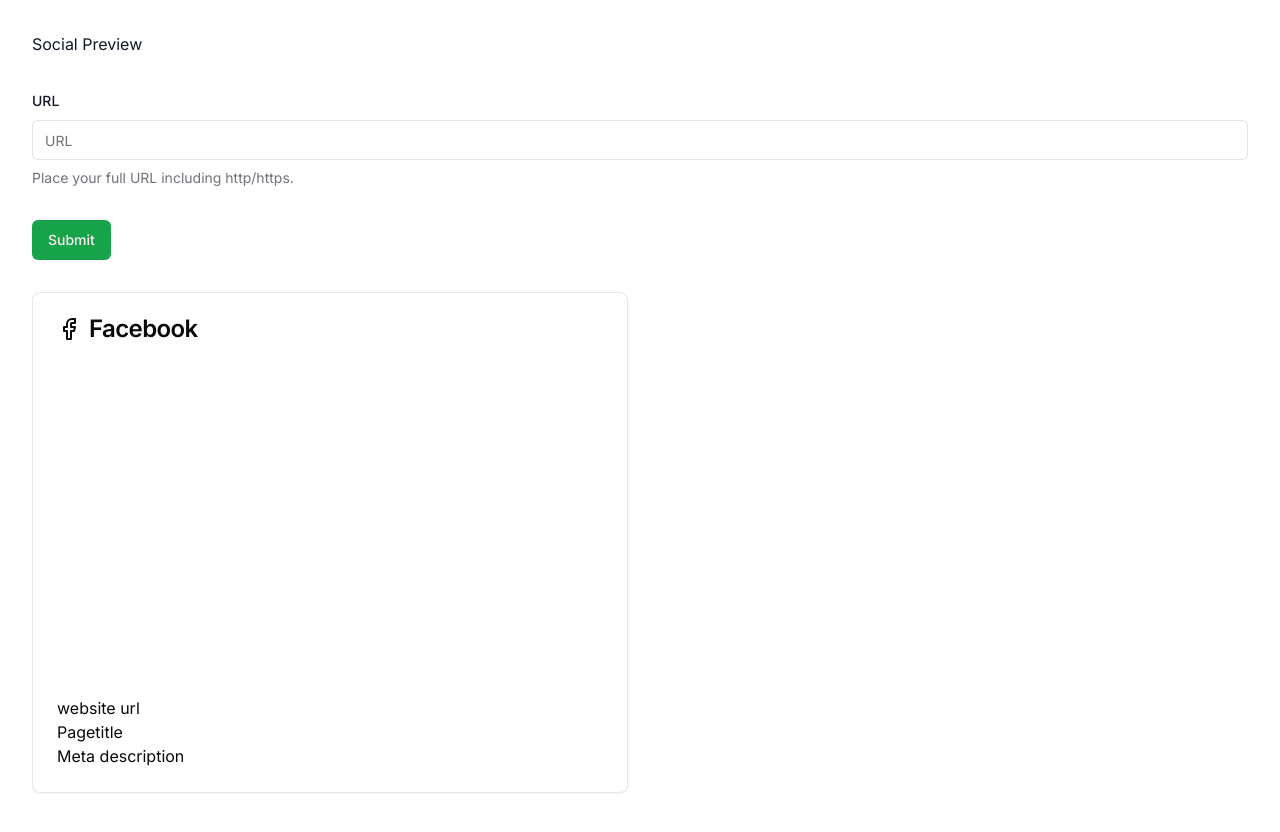
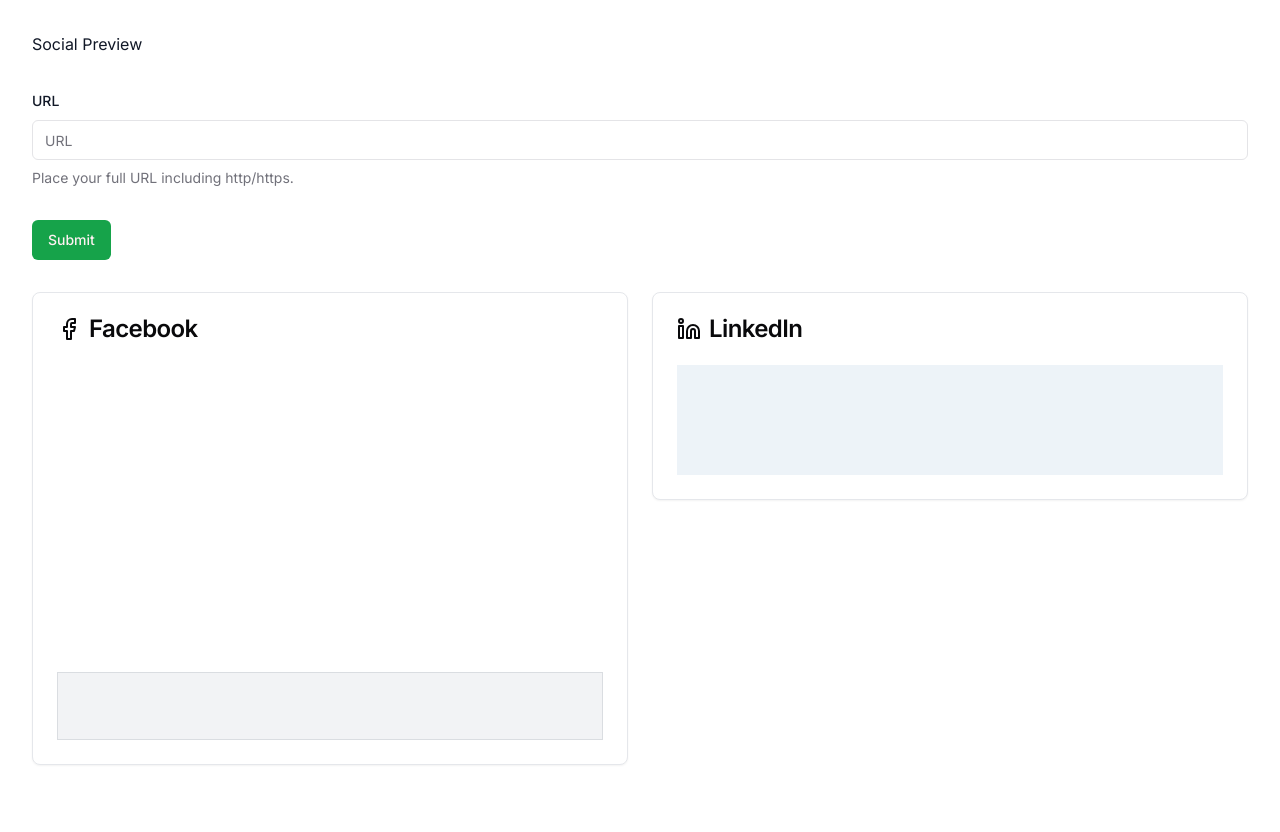
Before and after one commit to jacksonsophat/socialpreview, a Next.js app: page / in a window 1280 px wide. Built offline with nearby package versions, Linux system fonts and the light colour scheme.

Commit message:
update facebook card

```diff
--- a/src/_comeponents/LinkInput.tsx
+++ b/src/_comeponents/LinkInput.tsx
@@ -25,13 +25,13 @@
   CardHeader,
   CardTitle,
 } from "@/components/ui/card";
-import { Facebook } from "lucide-react";
+import { Facebook, Linkedin } from "lucide-react";
 import { cn } from "@/lib/utils";
 import Image from "next/image";
 
 type SocialDataType = {
   title: string | "";
-  url: string | "";
+  url?: string | undefined;
   imageUrl: string | "";
   metaDescription: string | "";
 };
@@ -61,11 +61,14 @@
 
     try {
       const data = await getURLInfomation(values.url);
-      console.log(data);
-      console.log("title", data.ogTitle);
+
+
+      const shortUrl = getHostname(data?.ogUrl);
+      console.log("shortUrl", shortUrl);
+
       const ogDataResult = {
         title: data.ogTitle || "",
-        url: data.ogUrl || "",
+        url: shortUrl || "",
         imageUrl: data.ogImage[0].url || "",
         metaDescription: data.ogDescription || "",
       };
@@ -78,6 +81,19 @@
     } finally {
       setFetching(false); // Reset fetching state
     }
+  }
+
+  function getHostname(url: string) {
+    // Create a new URL object
+    const parsedUrl = new URL(url);
+    // Extract the hostname, split it by dots
+    const hostnameParts = parsedUrl.hostname.split('.');
+    // If there are more than one part, return the last two parts joined by a dot (domain.com)
+    if (hostnameParts.length > 1) {
+      return hostnameParts.slice(-2).join('.');
+    }
+    // Otherwise, return the entire hostname (if no subdomain)
+    return hostnameParts[0];
   }
 
   return (
@@ -111,27 +127,48 @@
             <CardHeader>
               <CardTitle className={cn("flex")}>
                 <Facebook className="mr-2" />
-                Facebook {ogData?.title}
+                Facebook
               </CardTitle>
-              {/* <CardDescription>Card Description</CardDescription> */}
             </CardHeader>
             <CardContent>
-              {/* {ogData?.imageUrl} */}
-              {/* <Image
-                src={ogData?.imageUrl}
-                width={1000}
-                height={800}
-                alt="facebook image"
-              /> */}
-              <div className="aspect-video">
-                <img src={ogData?.imageUrl} />
+              <div>
+                <div className="aspect-video">
+                  <img src={ogData?.imageUrl} />
+                </div>
+                <div className="break-words border-[1px] border-[#dadde1] bg-[#f2f3f5] px-[12px] py-[10px] antialiased">
+                  <div className="overflow-hidden truncate whitespace-nowrap text-[12px] uppercase leading-[11px] text-[#606770]">
+                    {ogData?.url}
+                  </div>
+                  <div className="block h-[46px] max-h-[46px] border-separate select-none overflow-hidden break-words text-left">
+                    <div className="mt-[3px] truncate pt-[2px] text-[16px] font-semibold leading-[20px] text-[#1d2129]">{ogData?.title}</div>
+                    <div className="mt-[3px] block h-[18px] max-h-[80px] border-separate select-none overflow-hidden truncate whitespace-nowrap break-words text-left text-[14px] leading-[20px] text-[#606770]">
+                      {ogData?.metaDescription}
+                    </div>
+                  </div>
+                </div>
               </div>
             </CardContent>
-            <CardFooter className={cn("inline-block")}>
-              <p>website url</p>
-              <p>Pagetitle</p>
-              <p>Meta description</p>
-            </CardFooter>
+          </Card>
+        </section>
+        <section>
+          <Card>
+            <CardHeader>
+              <CardTitle className={cn("flex")}>
+                <Linkedin className="mr-2" />
+                LinkedIn
+              </CardTitle>
+            </CardHeader>
+            <CardContent >
+              <div className={cn('py-[1.2rem] px-[1.6rem] flex bg-[#edf3f8]')}>
+                <div className="aspect-video w-[128px] mr-2">
+                  <img src={ogData?.imageUrl} />
+                </div>
+                <div>
+                  <p className="text-[14px] overflow-hidden text-ellipsis text-wrap font-semibold">{ogData?.title}</p>
+                  <p className="mt-[0.8rem] overflow-hidden text-ellipsis text-black/60">{ogData?.url}</p>
+                </div>
+              </div>
+            </CardContent>
           </Card>
         </section>
       </div>
--- a/src/app/page.tsx
+++ b/src/app/page.tsx
@@ -1,6 +1,9 @@
 import LinkInput from "@/_comeponents/LinkInput";
 
-export default function Home() {
+export default async function Home() {
+
+
+
   return (
     <main className="container my-8">
       <h1 className="mb-8">Social Preview</h1>
```
